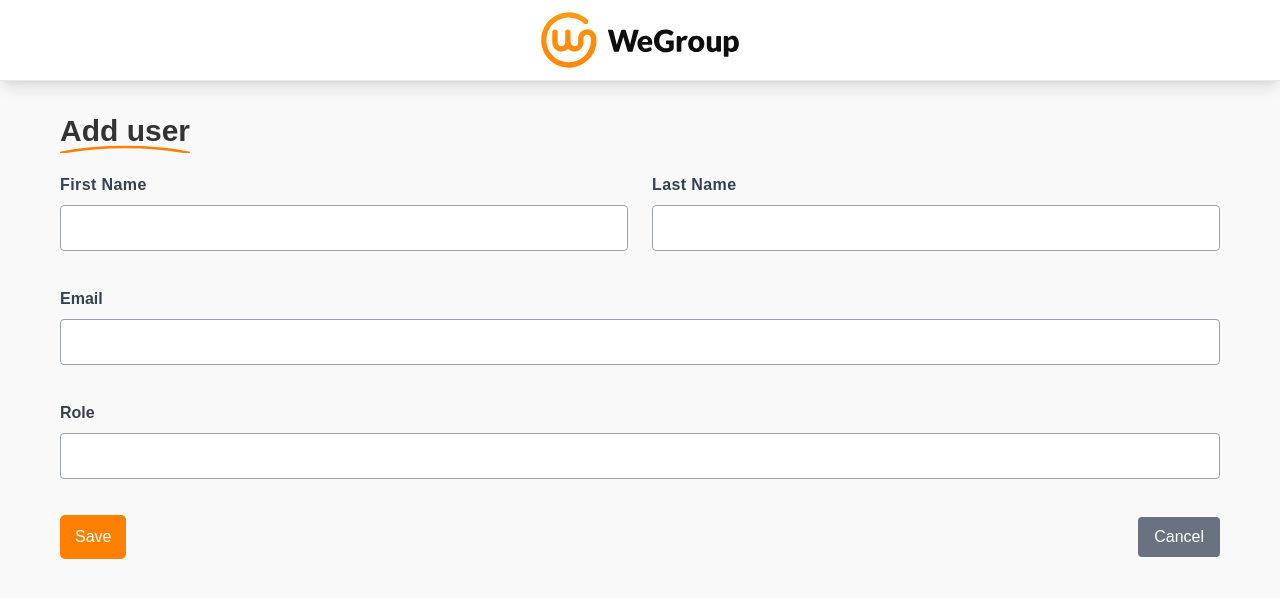
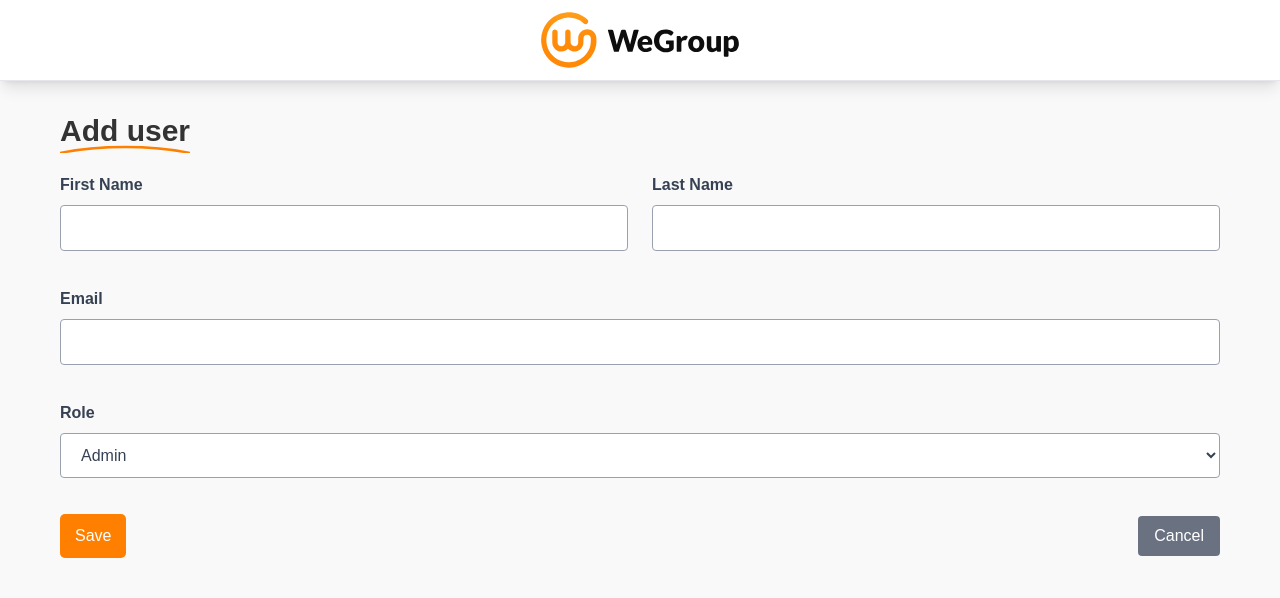
Before and after one commit to jensrosseel2/wg-assessment-jens, a React (Vite) app: page /users/add in a window 1280 px wide. Shown: the top 598 px of the page. Built offline with nearby package versions, Linux system fonts and the light colour scheme.

Commit message:
add labelinput component and make role select

```diff
--- a/server/db.json
+++ b/server/db.json
@@ -11,6 +11,42 @@
       "name": "Jane Smith",
       "email": "jane@example.com",
       "role": "User"
+    },
+    {
+      "name": "Jens Rosseel",
+      "email": "jensrosseel04@gmail.com",
+      "role": "Admin",
+      "id": 3
+    },
+    {
+      "name": "Mattjana Karnas",
+      "email": "jensrosseel04@gmail.com",
+      "role": "User",
+      "id": 4
+    },
+    {
+      "name": "Test Loading indicator",
+      "email": "LoadingIndicator@gmail.com",
+      "role": "user",
+      "id": 5
+    },
+    {
+      "name": "User Test",
+      "email": "usertest@outlook.com",
+      "role": "poweruser",
+      "id": 6
+    },
+    {
+      "name": "User Test",
+      "email": "usertest@outlook.com",
+      "role": "Admin",
+      "id": 7
+    },
+    {
+      "name": "test user",
+      "email": "testuser@gmail.com",
+      "role": "Power User",
+      "id": 8
     }
   ]
 }
--- /dev/null
+++ b/src/components/common/LabelInput.tsx
@@ -0,0 +1,42 @@
+import { useFormContext } from "react-hook-form";
+
+interface LabelInputProps {
+  label: string;
+  name: string;
+  type: string;
+  validationRules: object;
+}
+
+export default function LabelInput({
+  label,
+  name,
+  type,
+  validationRules,
+  ...rest
+}: LabelInputProps) {
+  const {
+    register,
+    formState: { errors, isSubmitting },
+  } = useFormContext();
+
+  const hasError = name in errors;
+
+  return (
+    <>
+      <label htmlFor={name} className="block text-gray-700 mb-2 font-bold">
+        {label}
+      </label>
+      <input
+        {...register(name, validationRules)}
+        id={name}
+        type={type}
+        disabled={isSubmitting}
+        className="w-full text-gray-700 border border-gray-400 rounded py-3 px-4 mb-3 leading-tight focus:outline-none bg-white focus:border-gray-500"
+        {...rest}
+      />
+      {hasError && typeof errors[name]?.message === "string" ? (
+        <div className="text-red-500 text-xs">{errors[name].message}</div>
+      ) : null}
+    </>
+  );
+}
--- a/src/components/users/UserForm.tsx
+++ b/src/components/users/UserForm.tsx
@@ -3,6 +3,7 @@ import { useCallback, useMemo } from "react";
 import { useNavigate } from "react-router-dom";
 import { saveUser } from "../../api/index";
 import LoadingIndicator from "../common/LoadingIndicator";
+import LabelInput from "../common/LabelInput";
 
 interface FormProps {
   firstname: string;
@@ -62,16 +63,21 @@ export default function UserForm() {
         required: "Last name is required",
       },
       email: {
-        required: "Email name is required",
+        required: "Email is required",
         pattern: {
           value: /^[a-zA-Z0-9._%+-]+@[a-zA-Z0-9.-]+\.[a-zA-Z]{2,}$/,
           message: "Invalid email address",
         },
       },
       role: {
-        required: "Role name is required",
+        required: "Role is required",
       },
     }),
+    []
+  );
+
+  const userRoleOptions = useMemo(
+    () => [{ value: "Admin" }, { value: "Power User" }, { value: "User" }],
     []
   );
 
@@ -80,82 +86,55 @@ export default function UserForm() {
       <form onSubmit={handleSubmit(handleSaveUser)}>
         <div className="flex flex-wrap -mx-3 mb-6">
           <div className="w-full md:w-1/2 px-3 mb-6 md:mb-0">
-            <label
-              className="block tracking-wide text-gray-700 mb-2 font-bold"
-              htmlFor="grid-first-name"
-            >
-              First Name
-            </label>
-            <input
-              {...register("firstname", validationRules.firstname)}
-              className="w-full text-gray-700 border border-gray-400 rounded py-3 px-4 mb-3 leading-tight focus:outline-none bg-white focus:border-gray-500"
-              id="grid-first-name"
+            <LabelInput
+              label="First Name"
+              name="firstname"
               type="text"
-              disabled={isSubmitting}
+              validationRules={validationRules.firstname}
             />
-            {typeof errors.firstname?.message === "string" && (
-              <p className="text-red-500 text-xs">{errors.firstname.message}</p>
-            )}
           </div>
 
           <div className="w-full md:w-1/2 px-3">
-            <label
-              className="block tracking-wide text-gray-700 font-bold mb-2"
-              htmlFor="grid-last-name"
-            >
-              Last Name
-            </label>
-            <input
-              {...register("lastname", validationRules.lastname)}
-              className="w-full text-gray-700 border border-gray-400 rounded py-3 px-4 mb-3 leading-tight focus:outline-none bg-white focus:border-gray-500"
-              id="grid-last-name"
+            <LabelInput
+              label="Last Name"
+              name="lastname"
               type="text"
-              disabled={isSubmitting}
+              validationRules={validationRules.lastname}
             />
-            {typeof errors.lastname?.message === "string" && (
-              <p className="text-red-500 text-xs">{errors.lastname.message}</p>
-            )}
+          </div>
+        </div>
+
+        <div className="flex flex-wrap -mx-3 mb-6">
+          <div className="w-full px-3">
+            <LabelInput
+              label="Email"
+              name="email"
+              type="email"
+              validationRules={validationRules.email}
+            />
           </div>
         </div>
 
         <div className="flex flex-wrap -mx-3 mb-6">
           <div className="w-full px-3">
             <label
-              className="block text-gray-700 font-bold mb-2"
-              htmlFor="email"
-            >
-              Email
-            </label>
-            <input
-              {...register("email", validationRules.email)}
-              className="w-full text-gray-700 border border-gray-400 rounded py-3 px-4 mb-3 leading-tight focus:outline-none bg-white focus:border-gray-500"
-              id="email"
-              type="email"
-              disabled={isSubmitting}
-            />
-            {typeof errors.email?.message === "string" && (
-              <p className="text-red-500 text-xs">{errors.email.message}</p>
-            )}
-          </div>
-        </div>
-
-        <div className="flex flex-wrap -mx-3 mb-6">
-          <div className="w-full px-3">
-            <label
-              className="block text-gray-700 font-bold mb-2"
               htmlFor="role"
+              className="block text-gray-700 mb-2 font-bold"
             >
               Role
             </label>
-            <input
+            <select
               {...register("role", validationRules.role)}
               className="w-full text-gray-700 border border-gray-400 rounded py-3 px-4 mb-3 leading-tight focus:outline-none bg-white focus:border-gray-500"
-              id="role"
-              type="text"
-              disabled={isSubmitting}
-            />
-            {typeof errors.role?.message === "string" && (
-              <p className="text-red-500 text-xs">{errors.role.message}</p>
+            >
+              {userRoleOptions.map((option) => (
+                <option key={option.value} value={option.value}>
+                  {option.value}
+                </option>
+              ))}
+            </select>
+            {errors.role && (
+              <div className="text-red-500 text-xs">{errors.role.message}</div>
             )}
           </div>
         </div>
@@ -165,7 +144,7 @@ export default function UserForm() {
           </button>
           <button
             type="reset"
-            className="bg-gray-500 hover:bg-gray-700 text-white py-2 px-4 rounded focus:outline-none focus:shadow-outline"
+            className="bg-gray-500 hover:bg-gray-700 text-white py-2 px-4 rounded focus:outline-none focus:shadow-outline hover:cursor-pointer"
             onClick={handleCancel}
           >
             Cancel
--- a/src/pages/AddOrEditUser.tsx
+++ b/src/pages/AddOrEditUser.tsx
@@ -13,7 +13,7 @@ export default function AddOrEditUser() {
           <path
             d="M0,10 C30,0 70,0 100,10"
             stroke="#ff8000"
-            stroke-width="3"
+            strokeWidth="3"
             fill="none"
           />
         </svg>
--- a/src/pages/UserOverview.tsx
+++ b/src/pages/UserOverview.tsx
@@ -27,7 +27,7 @@ export default function UserOverview() {
           <path
             d="M0,10 C30,0 70,0 100,10"
             stroke="#ff8000"
-            stroke-width="3"
+            strokeWidth="3"
             fill="none"
           />
         </svg>
```
